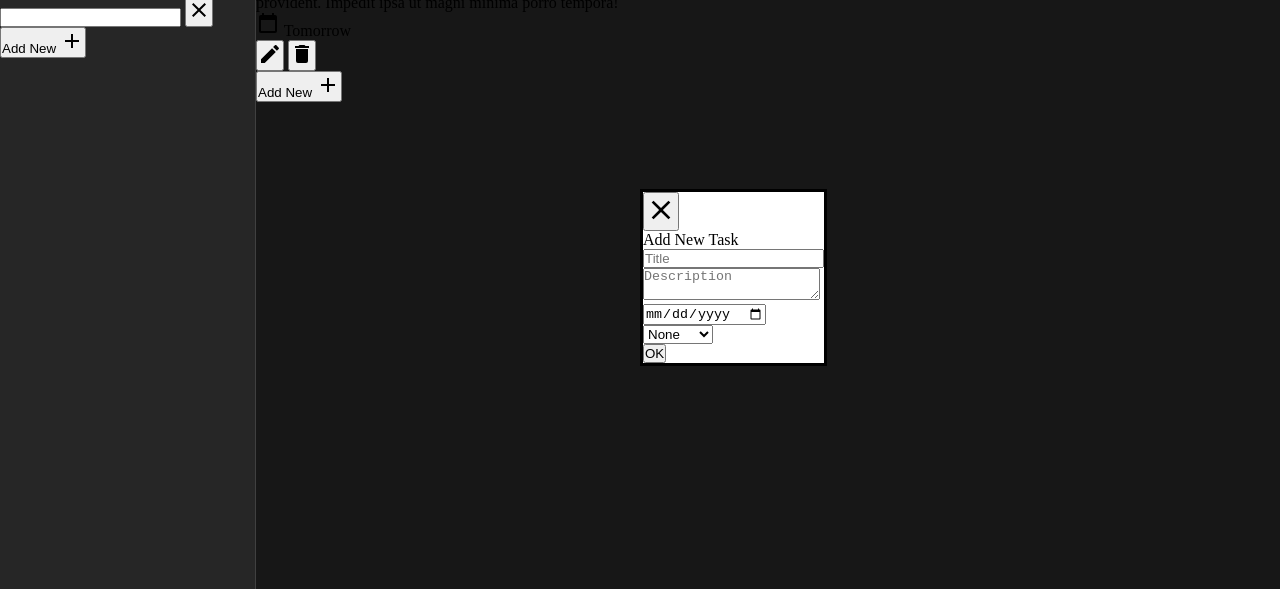
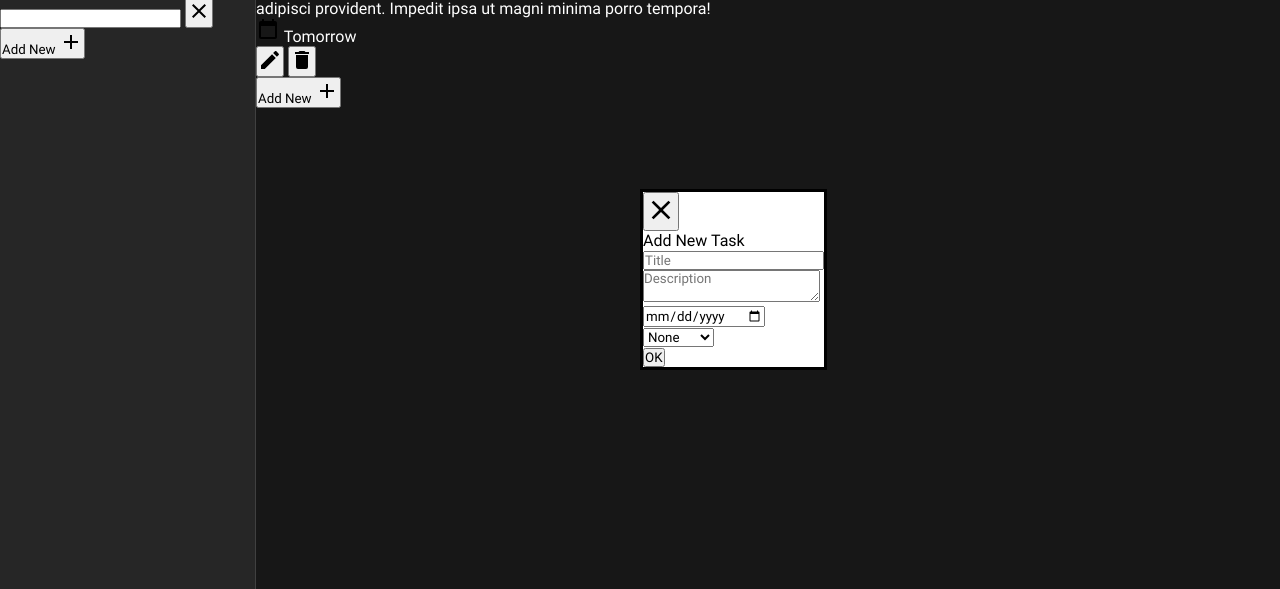
Before and after one commit to UnUsuarioMas67/todo-list, a website built with webpack: page src/index.html in a window 1280 px wide. Shown: the part 211-800 px from the top of the page. Built offline with nearby package versions, Linux system fonts and the light colour scheme.

Commit message:
Set up font

```diff
--- a/src/style.css
+++ b/src/style.css
@@ -1,3 +1,17 @@
+@font-face {
+  font-family: "Roboto";
+  src: url(assets/fonts/Roboto/Roboto-Regular.ttf);
+  font-style: normal;
+  font-weight: normal;
+}
+
+@font-face {
+  font-family: "Roboto";
+  src: url(assets/fonts/Roboto/Roboto-Bold.ttf);
+  font-style: normal;
+  font-weight: bold;
+}
+
 :root {
   --color-bg-dark: #171717;
   --color-bg-light: #262626;
@@ -19,12 +33,14 @@
   box-sizing: border-box;
   margin: 0;
   padding: 0;
+  font-family: "Roboto", sans-serif;
 }
 
 body {
   display: grid;
   grid-template: 96px 1fr / minmax(210px, 1fr) 4fr;
   background-color: var(--color-bg-dark);
+  color: var(--color-text);
   min-height: 100vh;
 }
 
```
